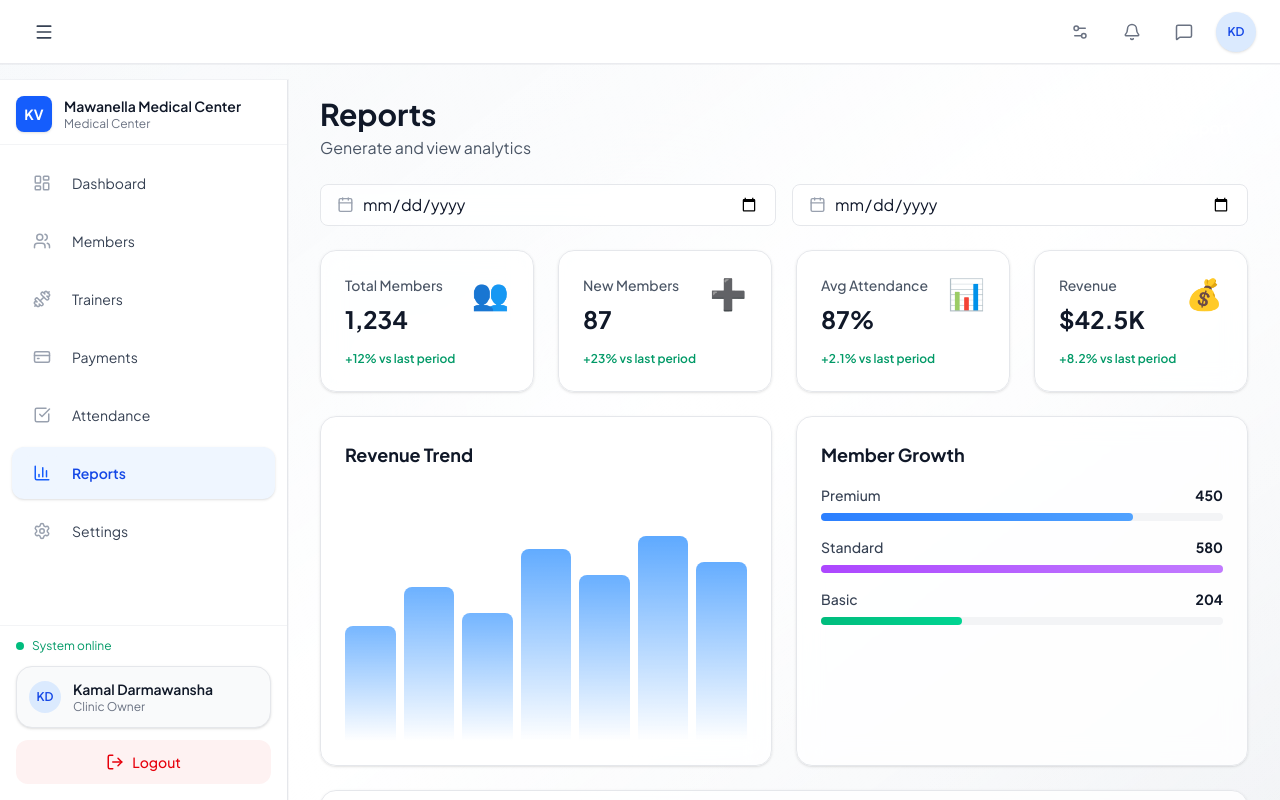
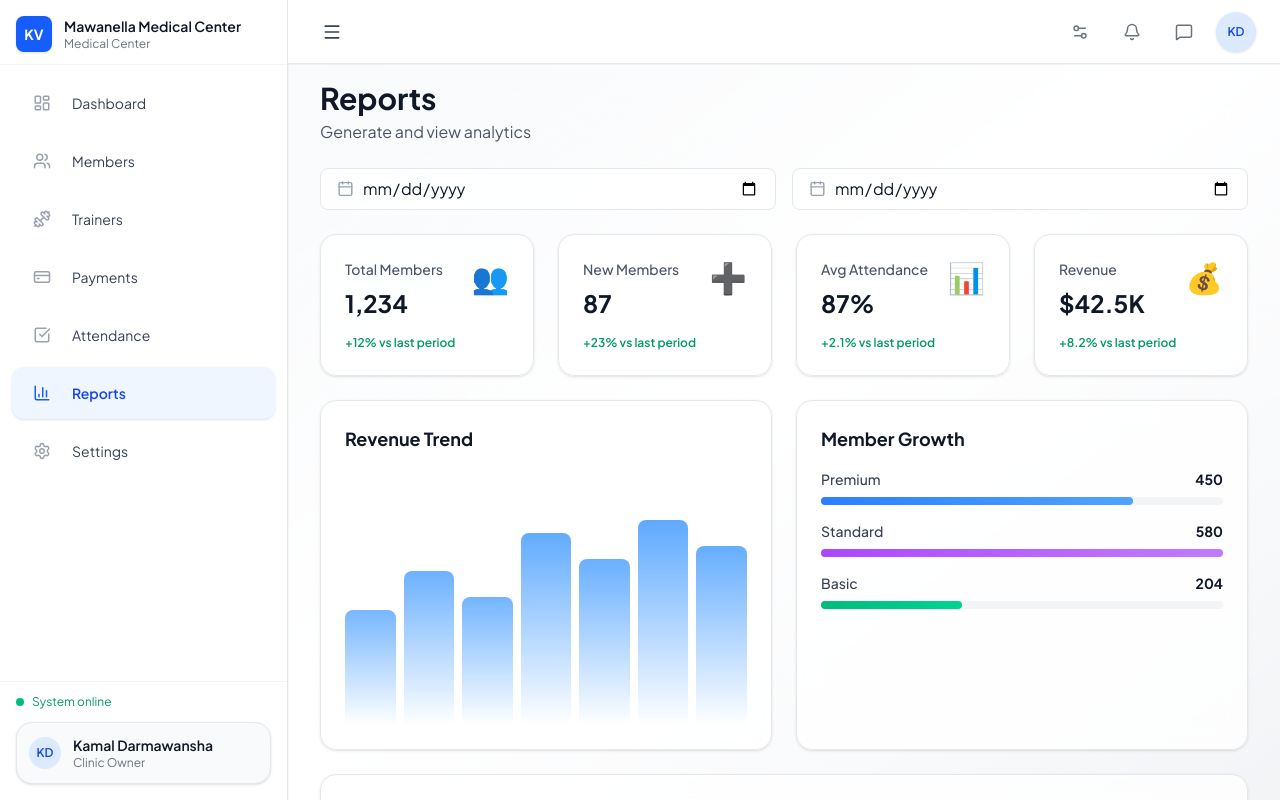
Before and after one commit to 2DCoders/KVK-Gym, a React (Vite) app in the folder kvk-gym-billing/: page /reports in a window 1280 px wide. Shown: the top 800 px of the page. Built offline with nearby package versions, Linux system fonts and the light colour scheme.

Commit message:
feat: enhance navbar and admin layout with sidebar state management and layout adjustments

```diff
--- a/kvk-gym-billing/src/components/navbar/index.tsx
+++ b/kvk-gym-billing/src/components/navbar/index.tsx
@@ -1,18 +1,20 @@
-import { Menu, X, Search, Bell, Settings2, MessageSquare } from 'lucide-react';
+import { Menu, X, Bell, Settings2, MessageSquare } from 'lucide-react';
 
 interface NavbarProps {
+  sidebarOpen: boolean;
   onSidebarToggle: () => void;
   onMobileDrawerToggle: () => void;
   mobileDrawerOpen: boolean;
 }
 
 export default function Navbar({
+  sidebarOpen,
   onSidebarToggle,
   onMobileDrawerToggle,
   mobileDrawerOpen,
 }: NavbarProps) {
   return (
-    <nav className="fixed top-0 left-0 right-0 z-40 h-16 border-b border-gray-200/80 bg-white/95 backdrop-blur-md shadow-[0_1px_0_rgba(15,23,42,0.04)]">
+    <nav className={`fixed top-0 right-0 z-40 h-16 border-b border-gray-200/80 bg-white/95 backdrop-blur-md shadow-[0_1px_0_rgba(15,23,42,0.04)] transition-all duration-300 ${sidebarOpen ? 'lg:left-72' : 'lg:left-20'} left-0`}>
       <div className="h-full px-4 md:px-6 flex items-center gap-4">
         <div className="flex items-center gap-3 shrink-0">
           <button
--- a/kvk-gym-billing/src/components/sidebar/index.tsx
+++ b/kvk-gym-billing/src/components/sidebar/index.tsx
@@ -173,7 +173,7 @@ export default function Sidebar({ isOpen, isMobile, onClose }: SidebarProps) {
           {/* Footer */}
           <div className="mt-auto px-4 pb-4 pt-3 border-t border-gray-100 space-y-3">
             <div className="flex items-center gap-2 text-xs text-emerald-600">
-              <span className="h-2 w-2 rounded-full bg-emerald-500"></span>
+              {!collapsed && <span className="h-2 w-2 rounded-full bg-emerald-500"></span>}
               {!collapsed && <span>System online</span>}
             </div>
 
@@ -189,10 +189,11 @@ export default function Sidebar({ isOpen, isMobile, onClose }: SidebarProps) {
               </div>
             )}
 
-            <button className={`${collapsed ? 'w-10 h-10 rounded-full mx-auto' : 'w-full rounded-xl px-4 py-3'} cursor-pointer flex items-center justify-center gap-2 text-red-600 bg-red-50 hover:bg-red-100 transition-all duration-200 font-medium text-sm group`}>
-              <LogOut size={18} className="group-hover:scale-110 transition-transform" />
-              {!collapsed && <span>Logout</span>}
-            </button>
+            {collapsed && (
+              <div className="w-8 h-8 rounded-full bg-blue-100 text-blue-700 flex items-center justify-center text-xs font-semibold">
+                  KD
+                </div>
+            )}
           </div>
         </div>
       </aside>
--- a/kvk-gym-billing/src/layouts/admin-layout/index.tsx
+++ b/kvk-gym-billing/src/layouts/admin-layout/index.tsx
@@ -21,6 +21,7 @@ export default function AdminLayout({ children }: AdminLayoutProps) {
 
       {/* Top Navbar */}
       <Navbar
+        sidebarOpen={sidebarOpen}
         onSidebarToggle={() => setSidebarOpen(!sidebarOpen)}
         onMobileDrawerToggle={() => setMobileDrawerOpen(!mobileDrawerOpen)}
         mobileDrawerOpen={mobileDrawerOpen}
@@ -28,7 +29,7 @@ export default function AdminLayout({ children }: AdminLayoutProps) {
 
       <div className="flex relative z-10">
         {/* Sidebar - Desktop */}
-        <div className={`hidden lg:block ${sidebarOpen ? 'w-72' : 'w-20'} fixed left-0 top-20 h-[calc(100vh-80px)]`}>
+        <div className={`hidden lg:block ${sidebarOpen ? 'w-72' : 'w-20'} fixed left-0 top-0 h-screen`}>
           <Sidebar isOpen={sidebarOpen} isMobile={false} />
         </div>
 
@@ -47,7 +48,7 @@ export default function AdminLayout({ children }: AdminLayoutProps) {
 
         {/* Main Content Area */}
         <main className={`flex-1 w-full ${sidebarOpen ? 'lg:ml-72' : 'lg:ml-20'} transition-all duration-300 ease-in-out`}>
-          <div className="pt-24 px-4 md:px-8 pb-8">
+          <div className="pt-20 px-4 md:px-8 pb-8">
             {children}
           </div>
         </main>
```
